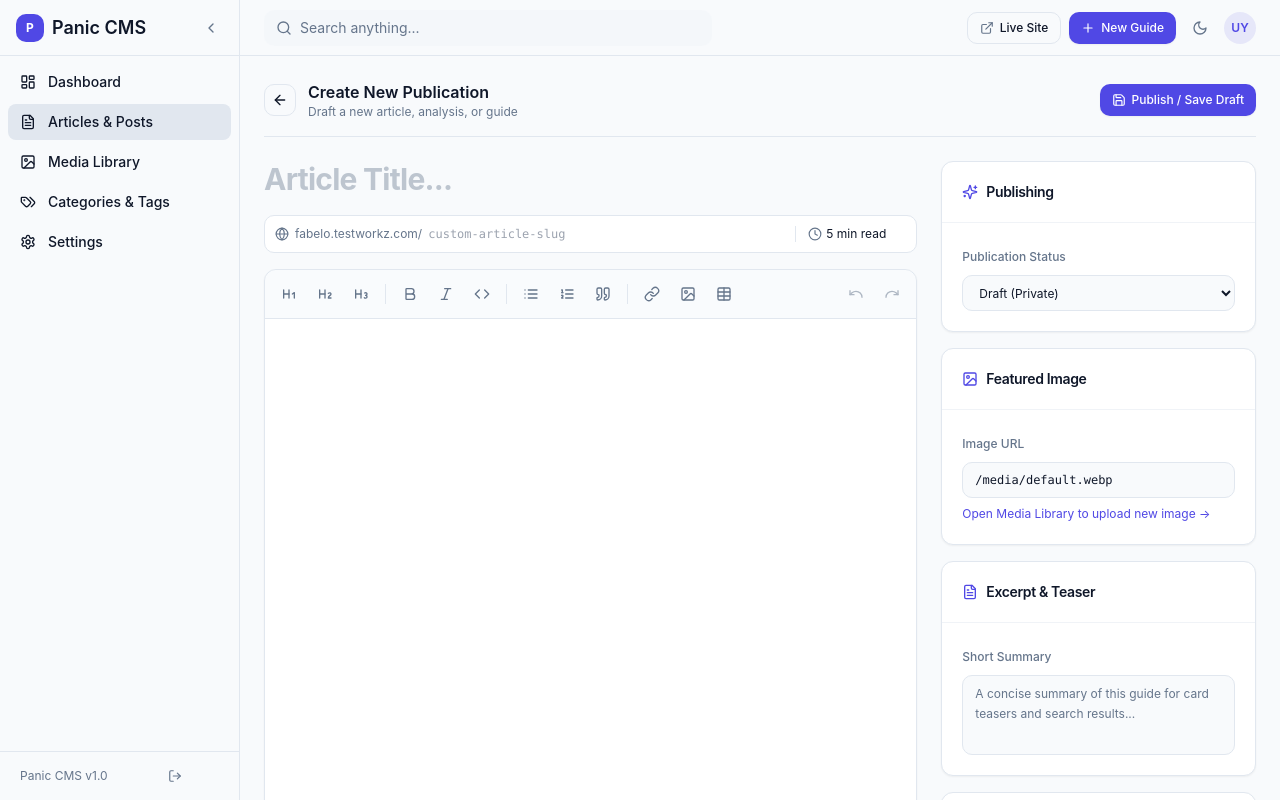
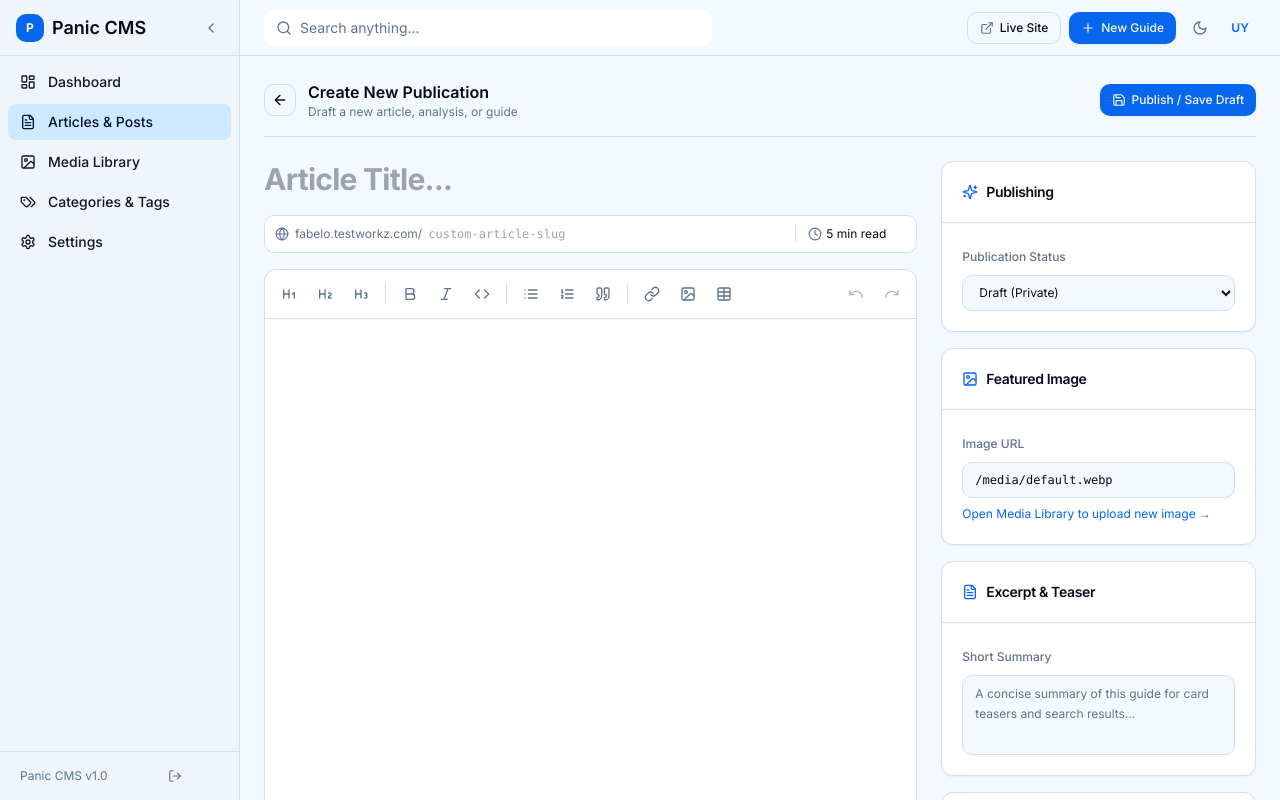
Before and after one commit to panicworkz/aicronicles-dev, a Next.js app: page /panic/posts/new in a window 1280 px wide. Built offline with nearby package versions, Linux system fonts and the light colour scheme.

Commit message:
style: apply exact OKLCH values and full width across all pages

```diff
--- a/src/app/globals.css
+++ b/src/app/globals.css
@@ -1,74 +1,77 @@
+@import url('https://fonts.googleapis.com/css2?family=Inter:wght@300;400;500;600;700;800&display=swap');
+
 @tailwind base;
 @tailwind components;
 @tailwind utilities;
 
 @layer base {
   :root {
-    --background: 210 40% 98%;
-    --foreground: 222 47% 11%;
-    --card: 0 0% 100%;
-    --card-foreground: 222 47% 11%;
-    --popover: 0 0% 100%;
-    --popover-foreground: 222 47% 11%;
-    --primary: 243 75% 59%;
-    --primary-foreground: 0 0% 100%;
-    --secondary: 210 40% 96%;
-    --secondary-foreground: 222 47% 11%;
-    --muted: 210 40% 96%;
-    --muted-foreground: 215 16% 47%;
-    --accent: 210 40% 96%;
-    --accent-foreground: 222 47% 11%;
-    --destructive: 0 84% 60%;
-    --destructive-foreground: 0 0% 100%;
-    --border: 214 32% 91%;
-    --input: 214 32% 91%;
-    --ring: 243 75% 59%;
+    --background: oklch(0.98 0.01 240);
+    --foreground: oklch(0.15 0.03 260);
+    --card: oklch(1 0 0);
+    --card-foreground: oklch(0.15 0.03 260);
+    --popover: oklch(1 0 0);
+    --popover-foreground: oklch(0.15 0.03 260);
+    --primary: oklch(0.55 0.22 260);
+    --primary-foreground: oklch(0.98 0 0);
+    --secondary: oklch(0.95 0.02 240);
+    --secondary-foreground: oklch(0.35 0.08 260);
+    --muted: oklch(0.95 0.02 240);
+    --muted-foreground: oklch(0.55 0.05 260);
+    --accent: oklch(0.92 0.05 240);
+    --accent-foreground: oklch(0.25 0.08 260);
+    --destructive: oklch(0.58 0.24 27);
+    --destructive-foreground: oklch(0.98 0 0);
+    --border: oklch(0.9 0.03 240);
+    --input: oklch(0.9 0.03 240);
+    --ring: oklch(0.55 0.22 260);
     --radius: 0.625rem;
-    --sidebar: 210 40% 98%;
-    --sidebar-foreground: 222 47% 11%;
-    --sidebar-primary: 243 75% 59%;
-    --sidebar-primary-foreground: 0 0% 100%;
-    --sidebar-accent: 214 32% 91%;
-    --sidebar-accent-foreground: 222 47% 11%;
-    --sidebar-border: 214 32% 91%;
-    --sidebar-ring: 243 75% 59%;
+    --sidebar: oklch(0.97 0.01 240);
+    --sidebar-foreground: oklch(0.2 0.03 260);
+    --sidebar-primary: oklch(0.55 0.22 260);
+    --sidebar-primary-foreground: oklch(0.98 0 0);
+    --sidebar-accent: oklch(0.92 0.04 240);
+    --sidebar-accent-foreground: oklch(0.2 0.08 260);
+    --sidebar-border: oklch(0.88 0.03 240);
+    --sidebar-ring: oklch(0.55 0.22 260);
   }
 
   .dark {
-    --background: 224 71% 4%;
-    --foreground: 213 31% 91%;
-    --card: 224 71% 7%;
-    --card-foreground: 213 31% 91%;
-    --popover: 224 71% 7%;
-    --popover-foreground: 213 31% 91%;
-    --primary: 239 84% 67%;
-    --primary-foreground: 0 0% 100%;
-    --secondary: 215 28% 17%;
-    --secondary-foreground: 210 40% 98%;
-    --muted: 215 28% 17%;
-    --muted-foreground: 217 19% 60%;
-    --accent: 215 28% 17%;
-    --accent-foreground: 210 40% 98%;
-    --destructive: 0 63% 31%;
-    --destructive-foreground: 210 40% 98%;
-    --border: 215 28% 17%;
-    --input: 215 28% 17%;
-    --ring: 239 84% 67%;
-    --sidebar: 224 71% 4%;
-    --sidebar-foreground: 213 31% 91%;
-    --sidebar-primary: 239 84% 67%;
-    --sidebar-primary-foreground: 0 0% 100%;
-    --sidebar-accent: 215 28% 14%;
-    --sidebar-accent-foreground: 210 40% 98%;
-    --sidebar-border: 215 28% 14%;
-    --sidebar-ring: 239 84% 67%;
+    --background: oklch(0.13 0.03 260);
+    --foreground: oklch(0.95 0.01 240);
+    --card: oklch(0.18 0.03 260);
+    --card-foreground: oklch(0.95 0.01 240);
+    --popover: oklch(0.18 0.03 260);
+    --popover-foreground: oklch(0.95 0.01 240);
+    --primary: oklch(0.6 0.2 260);
+    --primary-foreground: oklch(0.13 0.03 260);
+    --secondary: oklch(0.22 0.04 260);
+    --secondary-foreground: oklch(0.95 0.01 240);
+    --muted: oklch(0.22 0.04 260);
+    --muted-foreground: oklch(0.65 0.04 260);
+    --accent: oklch(0.25 0.06 260);
+    --accent-foreground: oklch(0.95 0.01 240);
+    --destructive: oklch(0.58 0.24 27);
+    --destructive-foreground: oklch(0.95 0.01 240);
+    --border: oklch(0.25 0.04 260);
+    --input: oklch(0.28 0.04 260);
+    --ring: oklch(0.6 0.2 260);
+    --sidebar: oklch(0.15 0.03 260);
+    --sidebar-foreground: oklch(0.9 0.02 240);
+    --sidebar-primary: oklch(0.6 0.2 260);
+    --sidebar-primary-foreground: oklch(0.13 0.03 260);
+    --sidebar-accent: oklch(0.22 0.04 260);
+    --sidebar-accent-foreground: oklch(0.9 0.02 240);
+    --sidebar-border: oklch(0.22 0.04 260);
+    --sidebar-ring: oklch(0.6 0.2 260);
   }
 
   * {
-    @apply border-border;
+    border-color: var(--border);
   }
   body {
-    @apply bg-background text-foreground antialiased;
+    background-color: var(--background);
+    color: var(--foreground);
     font-family: 'Inter', -apple-system, BlinkMacSystemFont, 'Segoe UI', Roboto, sans-serif;
   }
 }
--- a/src/app/panic/categories/page.tsx
+++ b/src/app/panic/categories/page.tsx
@@ -1,7 +1,7 @@
 import React from 'react';
 import { db, schema } from '@/db';
 import { desc } from 'drizzle-orm';
-import { Card, CardHeader, CardTitle, CardContent } from '@/components/ui/card';
+import { Card, CardContent } from '@/components/ui/card';
 
 export const dynamic = 'force-dynamic';
 
@@ -11,13 +11,13 @@ export default async function PanicCategoriesPage() {
   });
 
   return (
-    <div className="space-y-6 max-w-7xl mx-auto">
+    <div className="space-y-6">
       <div>
-        <h1 className="text-2xl font-bold tracking-tight text-foreground">Categories & Topics</h1>
+        <h1 className="text-2xl font-bold tracking-tight">Categories & Topics</h1>
         <p className="text-xs text-muted-foreground mt-0.5">Organize editorial guides into taxonomies</p>
       </div>
 
-      <div className="grid grid-cols-1 sm:grid-cols-2 md:grid-cols-3 gap-4">
+      <div className="grid grid-cols-1 sm:grid-cols-2 md:grid-cols-3 lg:grid-cols-4 gap-4">
         {tagList.map((tag) => (
           <Card key={tag.id}>
             <CardContent className="p-5 space-y-2">
--- a/src/app/panic/media/page.tsx
+++ b/src/app/panic/media/page.tsx
@@ -3,7 +3,7 @@
 import React, { useState, useEffect } from 'react';
 import { Upload, Copy, Check, Image as ImageIcon } from 'lucide-react';
 import { Button } from '@/components/ui/button';
-import { Card, CardHeader, CardTitle, CardContent } from '@/components/ui/card';
+import { Card } from '@/components/ui/card';
 import { toast } from 'sonner';
 
 export default function PanicMediaPage() {
@@ -66,11 +66,11 @@ export default function PanicMediaPage() {
   };
 
   return (
-    <div className="space-y-6 max-w-7xl mx-auto">
+    <div className="space-y-6">
       {/* Header */}
       <div className="flex flex-col sm:flex-row sm:items-center justify-between gap-4">
         <div>
-          <h1 className="text-2xl font-bold tracking-tight text-foreground">Media Assets & Gallery</h1>
+          <h1 className="text-2xl font-bold tracking-tight">Media Assets & Gallery</h1>
           <p className="text-xs text-muted-foreground mt-0.5">Automatic WebP optimization and instant CDN delivery</p>
         </div>
 
--- a/src/app/panic/settings/page.tsx
+++ b/src/app/panic/settings/page.tsx
@@ -22,9 +22,9 @@ export default function PanicSettingsPage() {
   };
 
   return (
-    <div className="space-y-6 max-w-5xl mx-auto pb-20">
+    <div className="space-y-6 pb-20">
       <div>
-        <h1 className="text-2xl font-bold tracking-tight text-foreground">Project & Engine Settings</h1>
+        <h1 className="text-2xl font-bold tracking-tight">Project & Engine Settings</h1>
         <p className="text-xs text-muted-foreground mt-0.5">Configure site branding, AEO parameters, and modular features</p>
       </div>
 
--- a/tailwind.config.js
+++ b/tailwind.config.js
@@ -10,48 +10,48 @@ module.exports = {
   theme: {
     extend: {
       colors: {
-        border: "hsl(var(--border))",
-        input: "hsl(var(--input))",
-        ring: "hsl(var(--ring))",
-        background: "hsl(var(--background))",
-        foreground: "hsl(var(--foreground))",
+        border: "var(--border)",
+        input: "var(--input)",
+        ring: "var(--ring)",
+        background: "var(--background)",
+        foreground: "var(--foreground)",
         primary: {
-          DEFAULT: "hsl(var(--primary))",
-          foreground: "hsl(var(--primary-foreground))",
+          DEFAULT: "var(--primary)",
+          foreground: "var(--primary-foreground)",
         },
         secondary: {
-          DEFAULT: "hsl(var(--secondary))",
-          foreground: "hsl(var(--secondary-foreground))",
+          DEFAULT: "var(--secondary)",
+          foreground: "var(--secondary-foreground)",
         },
         destructive: {
-          DEFAULT: "hsl(var(--destructive))",
-          foreground: "hsl(var(--destructive-foreground))",
+          DEFAULT: "var(--destructive)",
+          foreground: "var(--destructive-foreground)",
         },
         muted: {
-          DEFAULT: "hsl(var(--muted))",
-          foreground: "hsl(var(--muted-foreground))",
+          DEFAULT: "var(--muted)",
+          foreground: "var(--muted-foreground)",
         },
         accent: {
-          DEFAULT: "hsl(var(--accent))",
-          foreground: "hsl(var(--accent-foreground))",
+          DEFAULT: "var(--accent)",
+          foreground: "var(--accent-foreground)",
         },
         popover: {
-          DEFAULT: "hsl(var(--popover))",
-          foreground: "hsl(var(--popover-foreground))",
+          DEFAULT: "var(--popover)",
+          foreground: "var(--popover-foreground)",
         },
         card: {
-          DEFAULT: "hsl(var(--card))",
-          foreground: "hsl(var(--card-foreground))",
+          DEFAULT: "var(--card)",
+          foreground: "var(--card-foreground)",
         },
         sidebar: {
-          DEFAULT: "hsl(var(--sidebar))",
-          foreground: "hsl(var(--sidebar-foreground))",
-          primary: "hsl(var(--sidebar-primary))",
-          'primary-foreground': "hsl(var(--sidebar-primary-foreground))",
-          accent: "hsl(var(--sidebar-accent))",
-          'accent-foreground': "hsl(var(--sidebar-accent-foreground))",
-          border: "hsl(var(--sidebar-border))",
-          ring: "hsl(var(--sidebar-ring))",
+          DEFAULT: "var(--sidebar)",
+          foreground: "var(--sidebar-foreground)",
+          primary: "var(--sidebar-primary)",
+          'primary-foreground': "var(--sidebar-primary-foreground)",
+          accent: "var(--sidebar-accent)",
+          'accent-foreground': "var(--sidebar-accent-foreground)",
+          border: "var(--sidebar-border)",
+          ring: "var(--sidebar-ring)",
         },
       },
       borderRadius: {
```
